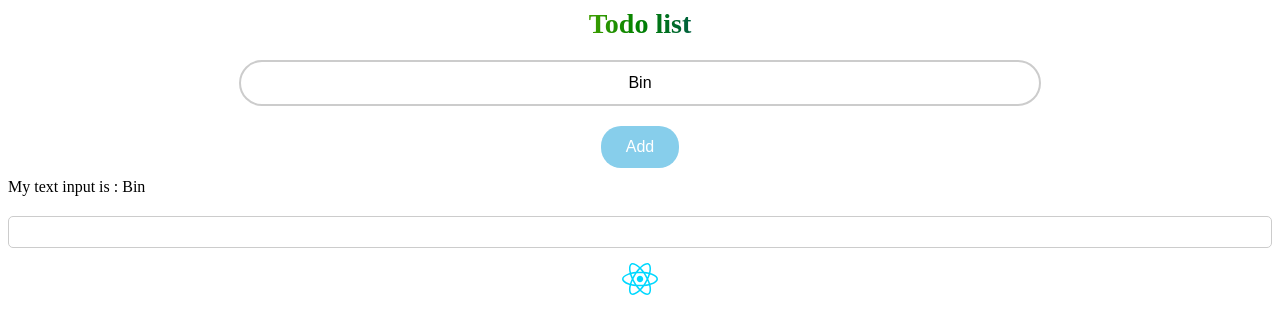
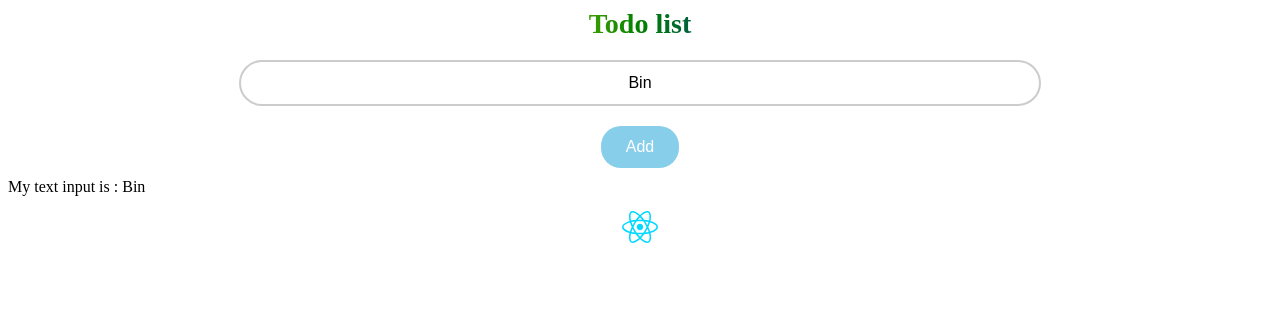
Before and after one commit to aykuBintoiday/react-vite-DangKhoa, a React (Vite) app in the folder HocReact/: page / in a window 1280 px wide. Shown: the top 334 px of the page. Built offline with nearby package versions, Linux system fonts and the light colour scheme.

Commit message:
Update code lần 13

```diff
--- a/HocReact/src/App.jsx
+++ b/HocReact/src/App.jsx
@@ -40,12 +40,31 @@ const App = () => {
       <TodoNew
       addNewTodo={addNewTodo}
       />
+
+      {/* {
+        todoList.length > 0 && <TodoData
+      todoList={todoList}
+      />
+      }
+
+       {
+      todoList.length === 0 && <div className='todo-image'>
+        <img src={reactLogo} alt="Anh" />
+      </div>
+      } */}
+
+      {
+        todoList.length > 0 ?
+
       <TodoData
       todoList={todoList}
       />
+      :
       <div className='todo-image'>
         <img src={reactLogo} alt="Anh" />
       </div>
+      }
+
     </div>
   )
 }
--- a/HocReact/src/components/todo/TodoData.jsx
+++ b/HocReact/src/components/todo/TodoData.jsx
@@ -7,7 +7,7 @@ const TodoData = (props) => {
             {todoList.map((item, index) => {
                 console.log("Check map: ", item, index )
                 return (
-                    <div className="todo-item" key={index.id}>
+                    <div className="todo-item" key={index}>
                         <div>{item.name}</div>
                         <button>Delete</button>
                     </div>
```
